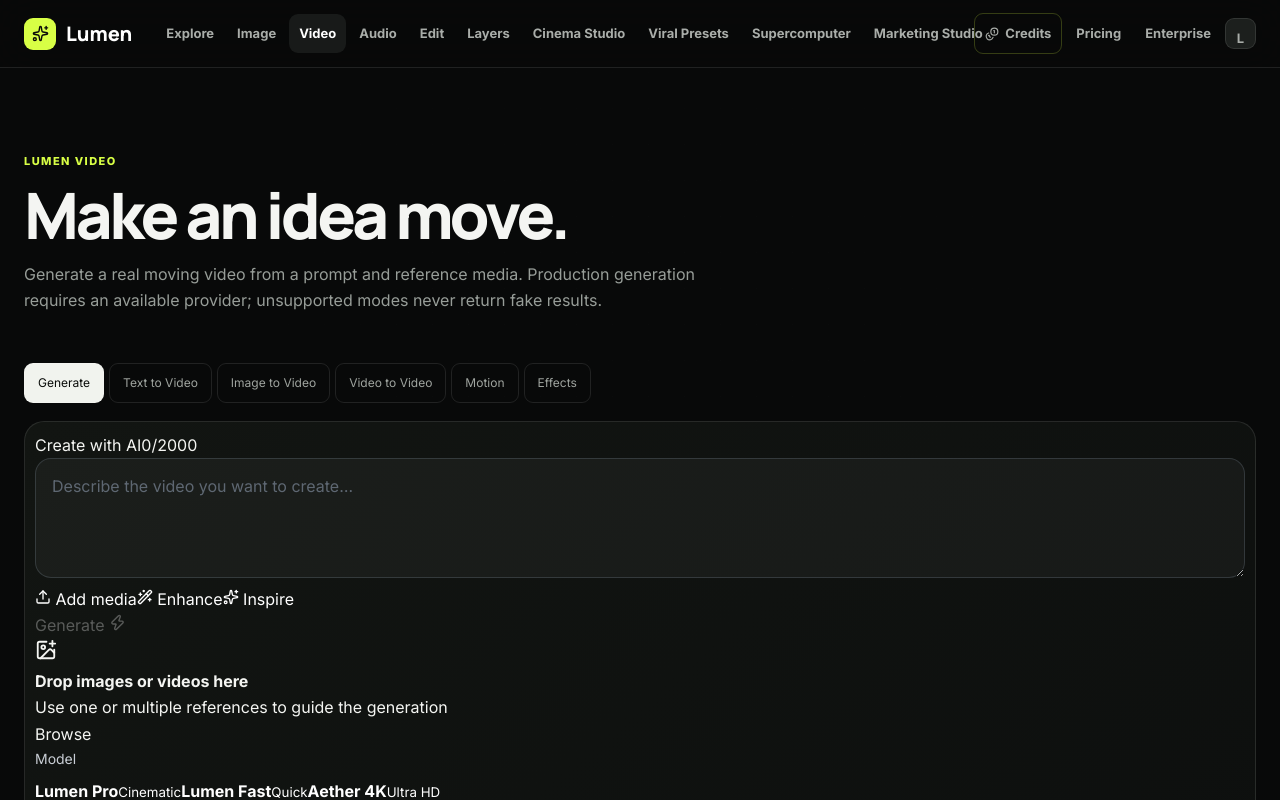
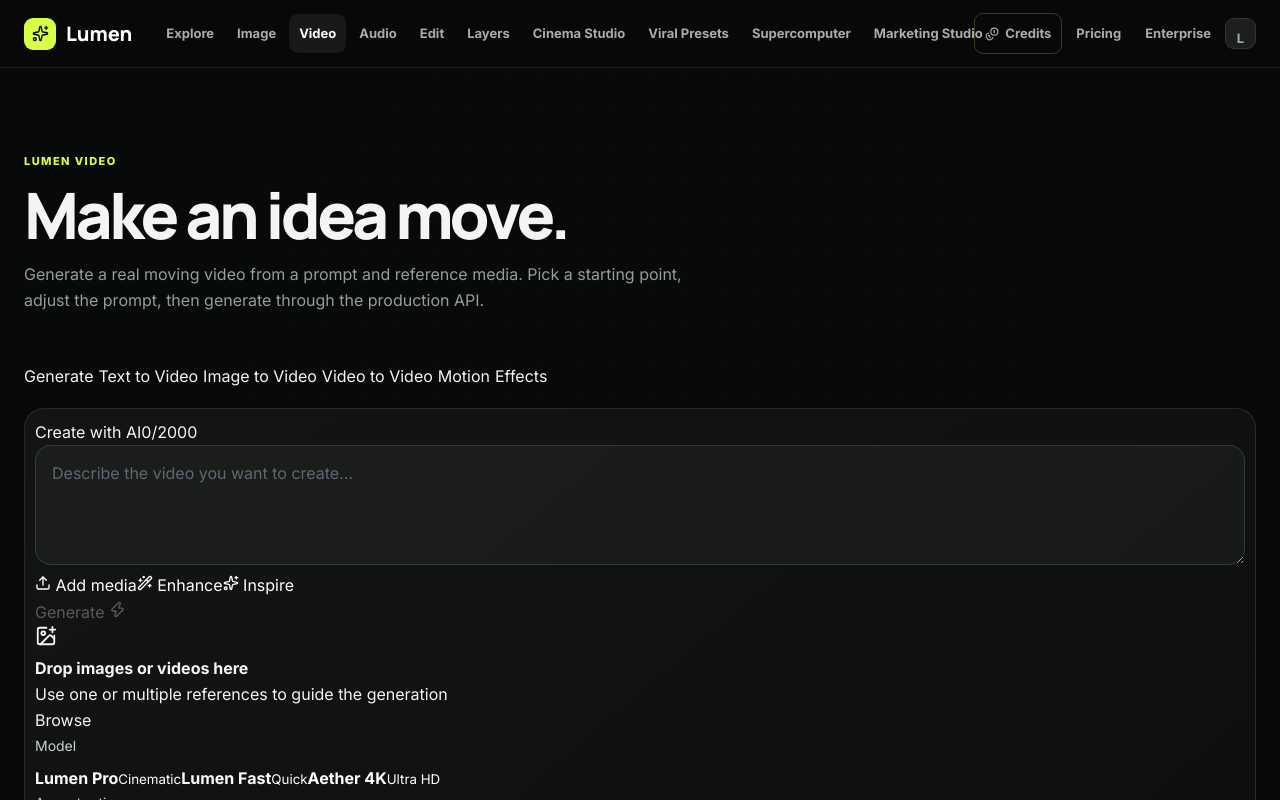
Before and after one commit to aalgume2-ship-it/auto-publisher-ai, a Next.js app in the folder apps/web/: page /video in a window 1280 px wide. Shown: the top 800 px of the page. Built offline with nearby package versions, Linux system fonts and the light colour scheme.

Commit message:
fix(web): make video mode tabs actionable

```diff
--- a/apps/web/src/app/video/page.tsx
+++ b/apps/web/src/app/video/page.tsx
@@ -1,4 +1,23 @@
+import Link from 'next/link';
 import { PlatformShell, PageHero, SectionRail } from '../../components/creative/CreativePlatform';
 import { GenerationComposer } from '../../components/creative/GenerationComposer';
 import { rails } from '../../components/creative/catalog';
-export default function Video(){return <PlatformShell><PageHero eyebrow="Lumen Video" title="Make an idea move." description="Generate a real moving video from a prompt and reference media. Production generation requires an available provider; unsupported modes never return fake results."/><div className="cp-tabs"><span>Generate</span><span>Text to Video</span><span>Image to Video</span><span>Video to Video</span><span>Motion</span><span>Effects</span></div><GenerationComposer/><SectionRail title="Video starting points" items={rails['Create with Video']}/><SectionRail title="Camera & motion" items={rails['Cinema & Motion']}/></PlatformShell>}
+
+const modes = [
+  ['Generate', 'A cinematic moving scene with realistic lighting and smooth camera motion'],
+  ['Text to Video', 'Create a complete cinematic video from this text idea'],
+  ['Image to Video', 'Animate a visual reference with natural motion, depth and realistic camera movement'],
+  ['Video to Video', 'Create a fresh cinematic variation inspired by an existing video while preserving the core subject'],
+  ['Motion', 'Emphasize camera movement, parallax, subject motion and cinematic pacing'],
+  ['Effects', 'Create a polished cinematic scene with premium visual effects, particles, atmosphere and transitions'],
+] as const;
+
+export default function Video(){
+  return <PlatformShell>
+    <PageHero eyebrow="Lumen Video" title="Make an idea move." description="Generate a real moving video from a prompt and reference media. Pick a starting point, adjust the prompt, then generate through the production API."/>
+    <div className="cp-tabs">{modes.map(([label,prompt])=><Link key={label} href={`/video?prompt=${encodeURIComponent(prompt)}&preset=${encodeURIComponent(label)}`}>{label}</Link>)}</div>
+    <GenerationComposer/>
+    <SectionRail title="Video starting points" items={rails['Create with Video']}/>
+    <SectionRail title="Camera & motion" items={rails['Cinema & Motion']}/>
+  </PlatformShell>
+}
```
